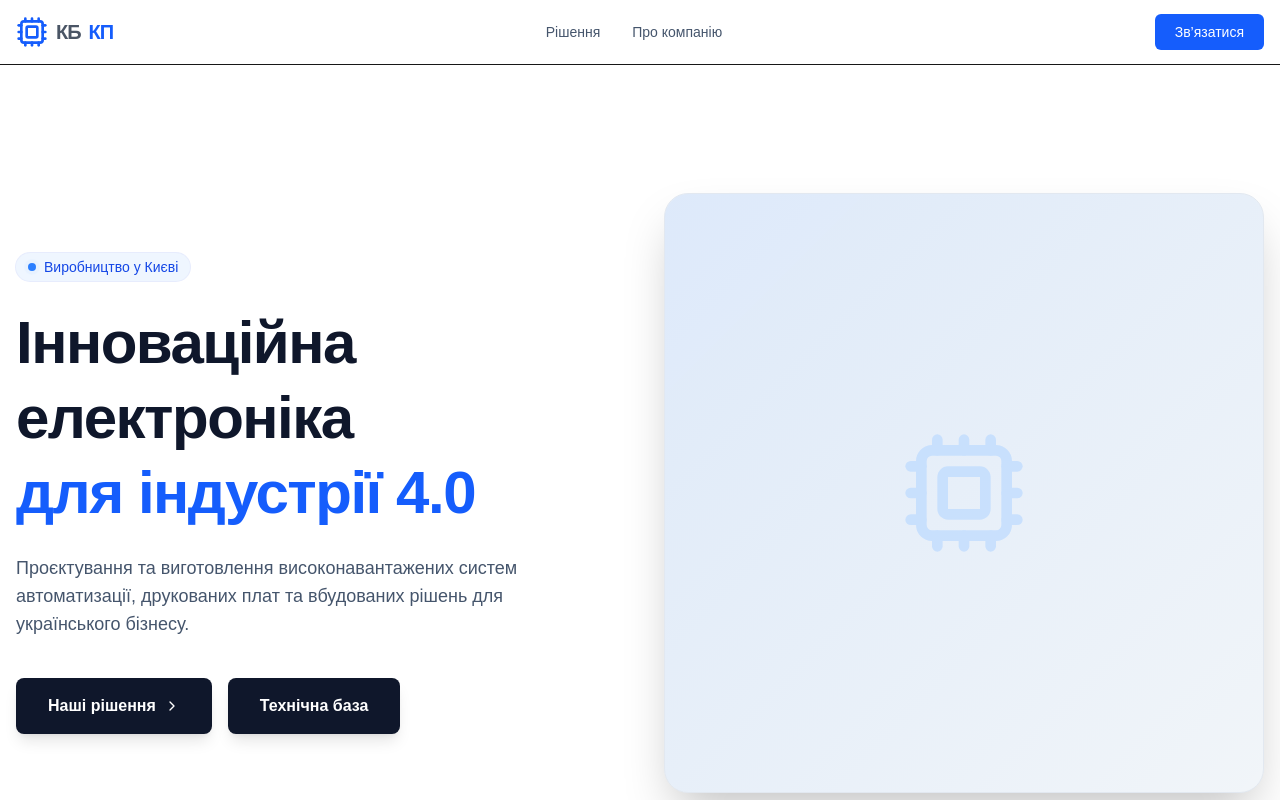
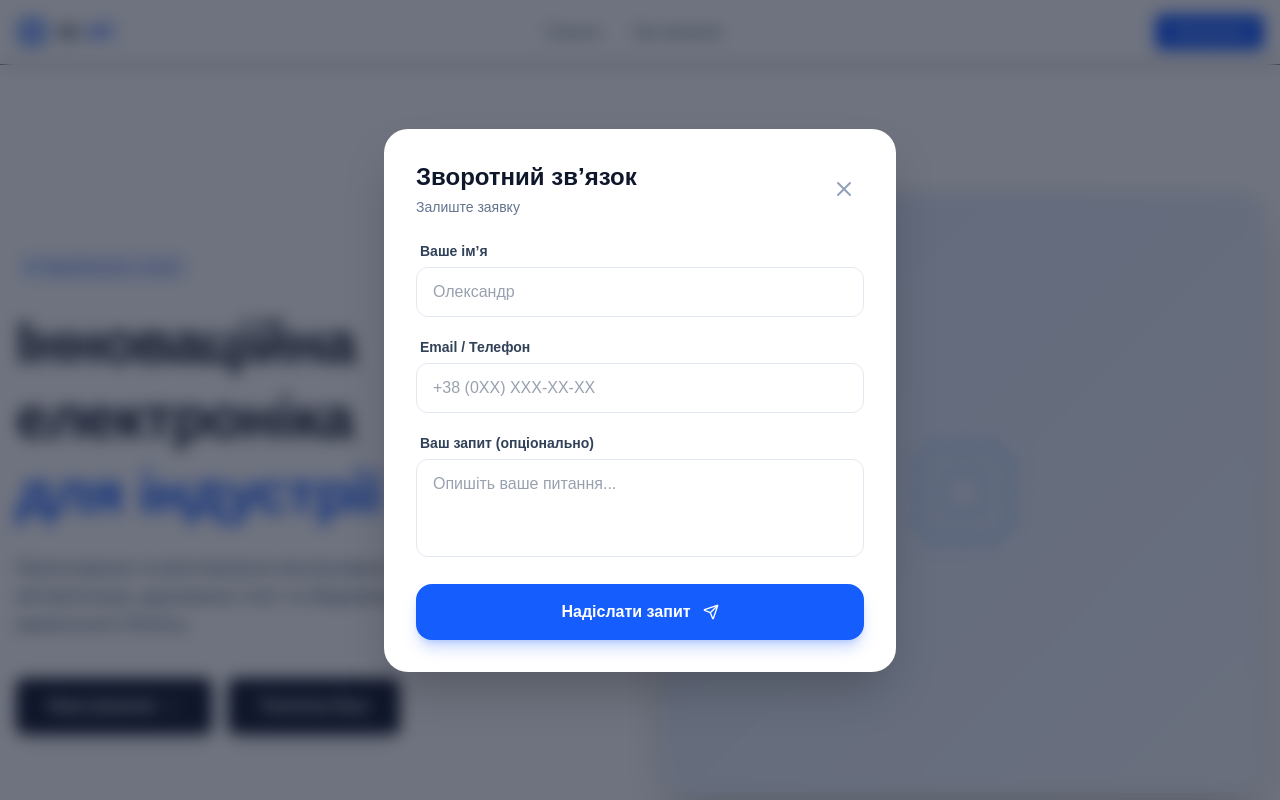
Before and after one commit to DBCD-UA/kbkp, a Next.js app: page / in a window 1280 px wide. Both pictures are taken after a click on the button "Зв’язатися". Shown: the top 800 px of the page. Built offline with nearby package versions, Linux system fonts and the light colour scheme.

Commit message:
add contact us form

```diff
--- /dev/null
+++ b/src/components/ContactModal.tsx
@@ -0,0 +1,147 @@
+'use client';
+
+import { useState } from 'react';
+import { X, Send, AlertCircle, CheckCircle2 } from 'lucide-react';
+
+export const ContactModal = ({ isOpen, onClose }: { isOpen: boolean, onClose: () => void }) => {
+    const [formData, setFormData] = useState({ name: '', contact: '', message: '' });
+    const [errors, setErrors] = useState<{ [key: string]: string }>({});
+    const [isSubmitting, setIsSubmitting] = useState(false);
+    const [isSuccess, setIsSuccess] = useState(false);
+
+    if (!isOpen) return null;
+
+    const validate = () => {
+        const newErrors: { [key: string]: string } = {};
+        if (!formData.name.trim()) newErrors.name = "Будь ласка, вкажіть ваше ім'я";
+        if (!formData.contact.trim()) newErrors.contact = "Вкажіть email або номер телефону";
+        if (formData.contact.length < 5) newErrors.contact = "Контактна інформація занадто коротка";
+
+        setErrors(newErrors);
+        return Object.keys(newErrors).length === 0;
+    };
+
+    const handleSubmit = async (e: React.FormEvent) => {
+        e.preventDefault();
+        if (!validate()) return;
+
+        setIsSubmitting(true);
+
+        // Імітація відправки на бекенд
+        await new Promise(resolve => setTimeout(resolve, 1500));
+
+        setIsSubmitting(false);
+        setIsSuccess(true);
+
+        // Закриваємо через 2 секунди після успіху
+        setTimeout(() => {
+            setIsSuccess(false);
+            onClose();
+            setFormData({ name: '', contact: '', message: '' });
+        }, 2500);
+    };
+
+    return (
+        <div className="fixed inset-0 z-[100] flex items-center justify-center p-4">
+            <div className="absolute inset-0 bg-slate-900/60 backdrop-blur-sm" onClick={onClose} />
+
+            <div className="relative bg-white rounded-3xl shadow-2xl w-full max-w-lg overflow-hidden animate-in fade-in zoom-in duration-200">
+                <div className="p-8">
+                    {isSuccess ? (
+                        <div className="py-12 text-center animate-in fade-in slide-in-from-bottom-4">
+                            <div className="w-20 h-20 bg-green-100 text-green-600 rounded-full flex items-center justify-center mx-auto mb-6">
+                                <CheckCircle2 className="w-10 h-10" />
+                            </div>
+                            <h2 className="text-3xl font-bold text-slate-900 mb-2">Надіслано!</h2>
+                            <p className="text-slate-500">Ми зв'яжемося з вами найближчим часом.</p>
+                        </div>
+                    ) : (
+                        <>
+                            <div className="flex justify-between items-center mb-6">
+                                <div>
+                                    <h2 className="text-2xl font-bold text-slate-900">Зворотний зв’язок</h2>
+                                    <p className="text-sm text-slate-500 mt-1">Залиште заявку</p>
+                                </div>
+                                <button onClick={onClose} className="p-2 hover:bg-slate-100 rounded-full transition-colors">
+                                    <X className="w-6 h-6 text-slate-400" />
+                                </button>
+                            </div>
+
+                            <form onSubmit={handleSubmit} noValidate className="space-y-5">
+                                <div className="relative">
+                                    <label className="block text-sm font-bold text-slate-700 mb-1.5 ml-1">Ваше ім’я</label>
+                                    <input
+                                        type="text"
+                                        value={formData.name}
+                                        onChange={(e) => {
+                                            setFormData({...formData, name: e.target.value});
+                                            if (errors.name) setErrors({...errors, name: ''});
+                                        }}
+                                        className={`w-full px-4 py-3 rounded-xl border outline-none transition-all text-gray-600 placeholder:text-gray-400 ${
+                                            errors.name ? 'border-red-500 bg-red-50' : 'border-slate-200 focus:ring-2 focus:ring-blue-600 focus:border-transparent'
+                                        }`}
+                                        placeholder="Олександр"
+                                    />
+                                    {errors.name && (
+                                        <p className="flex items-center gap-1 text-red-500 text-xs mt-1.5 ml-1 font-medium">
+                                            <AlertCircle className="w-3 h-3" /> {errors.name}
+                                        </p>
+                                    )}
+                                </div>
+
+                                <div className="relative">
+                                    <label className="block text-sm font-bold text-slate-700 mb-1.5 ml-1 ">Email / Телефон</label>
+                                    <input
+                                        type="text"
+                                        value={formData.contact}
+                                        onChange={(e) => {
+                                            setFormData({...formData, contact: e.target.value});
+                                            if (errors.contact) setErrors({...errors, contact: ''});
+                                        }}
+                                        className={`w-full px-4 py-3 rounded-xl border outline-none transition-all text-gray-600 placeholder:text-gray-400 ${
+                                            errors.contact ? 'border-red-500 bg-red-50' : 'border-slate-200 focus:ring-2 focus:ring-blue-600 focus:border-transparent'
+                                        }`}
+                                        placeholder="+38 (0XX) XXX-XX-XX"
+                                    />
+                                    {errors.contact && (
+                                        <p className="flex items-center gap-1 text-red-500 text-xs mt-1.5 ml-1 font-medium">
+                                            <AlertCircle className="w-3 h-3" /> {errors.contact}
+                                        </p>
+                                    )}
+                                </div>
+
+                                <div>
+                                    <label className="block text-sm font-bold text-slate-700 mb-1.5 ml-1">Ваш запит (опціонально)</label>
+                                    <textarea
+                                        rows={3}
+                                        value={formData.message}
+                                        onChange={(e) => setFormData({...formData, message: e.target.value})}
+                                        className="w-full px-4 py-3 rounded-xl border border-slate-200 focus:ring-2 focus:ring-blue-600 focus:border-transparent outline-none transition-all resize-none text-gray-600 placeholder:text-gray-400"
+                                        placeholder="Опишіть ваше питання..."
+                                    />
+                                </div>
+
+                                <button
+                                    type="submit"
+                                    disabled={isSubmitting}
+                                    className={`w-full bg-blue-600 hover:bg-blue-700 text-white font-bold py-4 rounded-2xl flex items-center justify-center gap-3 transition-all shadow-lg shadow-blue-600/25 ${
+                                        isSubmitting ? 'opacity-70 cursor-not-allowed translate-y-0.5' : 'active:scale-[0.98]'
+                                    }`}
+                                >
+                                    {isSubmitting ? (
+                                        <>
+                                            <div className="w-5 h-5 border-2 border-white/30 border-t-white rounded-full animate-spin" />
+                                            Відправляємо...
+                                        </>
+                                    ) : (
+                                        <>Надіслати запит <Send className="w-4 h-4" /></>
+                                    )}
+                                </button>
+                            </form>
+                        </>
+                    )}
+                </div>
+            </div>
+        </div>
+    );
+};
--- a/src/components/Header.tsx
+++ b/src/components/Header.tsx
@@ -1,11 +1,19 @@
+'use client';
+
+import {useState} from 'react';
 import Link from 'next/link';
-import { Cpu } from 'lucide-react';
+import {Cpu} from 'lucide-react';
+import {ContactModal} from './ContactModal';
 
-export const Header = () => (
+export const Header = () => {
+    const [isModalOpen, setModalOpen] = useState(false);
+
+    return (
+        <>
             <header className="sticky top-0 z-50 w-full border-b bg-white/80 backdrop-blur-md">
                 <div className="container mx-auto flex h-16 items-center justify-between px-4">
                     <Link href="/" className="flex items-center gap-2 font-bold text-xl tracking-tighter">
-                <Cpu className="w-8 h-8 text-blue-600" />
+                        <Cpu className="w-8 h-8 text-blue-600"/>
                         <span className="text-gray-600">
                     КБ
                 </span>
@@ -23,9 +31,16 @@ export const Header = () => (
                         </Link>
                     </nav>
 
-            <button className="bg-blue-600 text-white px-5 py-2 rounded-md text-sm font-medium hover:bg-blue-700">
+                    <button
+                        onClick={() => setModalOpen(true)}
+                        className="bg-blue-600 text-white px-5 py-2 rounded-md text-sm font-medium hover:bg-blue-700 transition-all active:scale-95"
+                    >
                         Зв’язатися
                     </button>
                 </div>
             </header>
+
+            <ContactModal isOpen={isModalOpen} onClose={() => setModalOpen(false)}/>
+        </>
     );
+};
```
Lines whose indentation alone changed are shown as unchanged.
